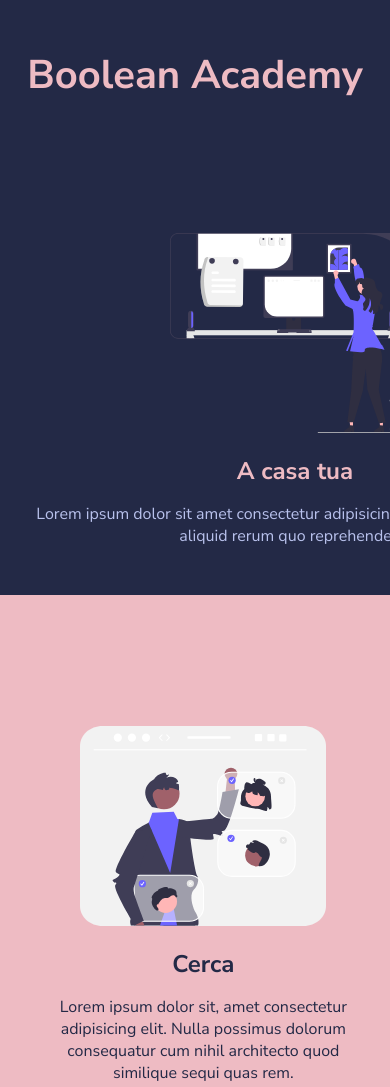
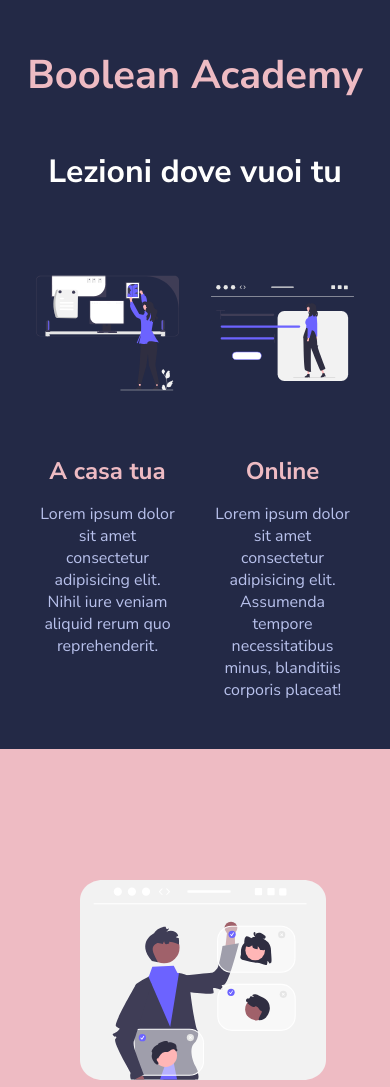
Before and after one commit to matteocenci/html-css-resp-wannabe, a plain HTML site: page index.html in a window 390 px wide. Shown: the top 1087 px of the page. Drawn offline with Linux system fonts and the light colour scheme.

Commit message:
feat: header and first section for 768px

```diff
--- /dev/null
+++ b/css/responsive.css
@@ -0,0 +1,16 @@
+@media screen and (max-width: 768px) {
+    .site-header {
+        display: flex;
+        justify-content: center;
+    }
+
+    .lessons {
+        display: flex;
+        justify-content: center;
+    }
+
+
+
+
+
+}
--- a/css/style.css
+++ b/css/style.css
@@ -75,6 +75,8 @@
     margin-top: 3rem;
 }
 
+
+
 /* LESSONS SECTION */
 .lessons .col {
     width: 50%;
--- a/index.html
+++ b/index.html
@@ -10,6 +10,8 @@
         />
         <!-- Main Styles -->
         <link rel="stylesheet" href="./css/style.css" />
+        <link rel="stylesheet" href="./css/responsive.css">
+        <meta name="viewport" content="width=device-width, initial-scale=1.0">
     </head>
     <body>
         <!--
```
